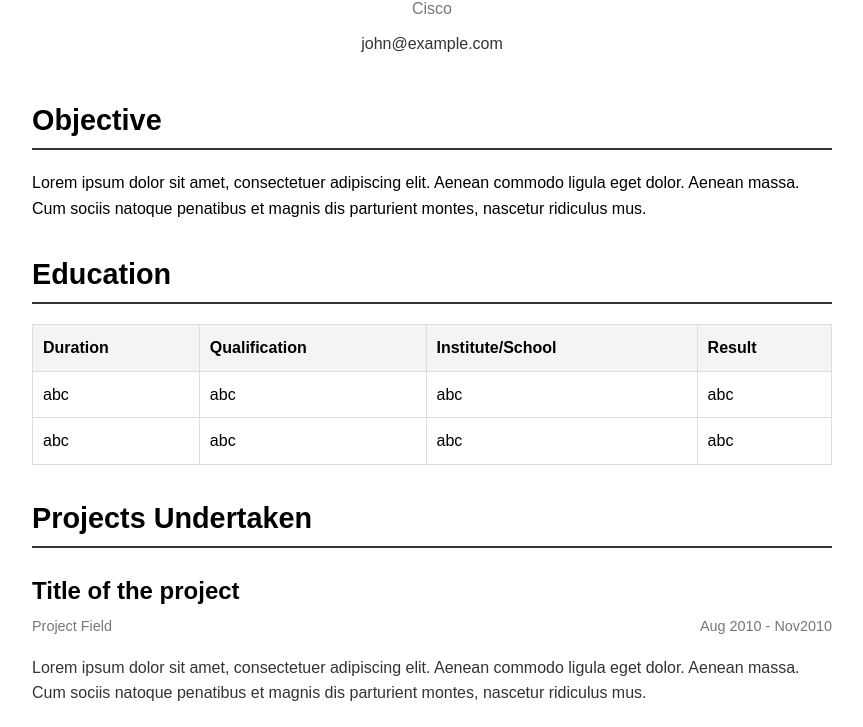
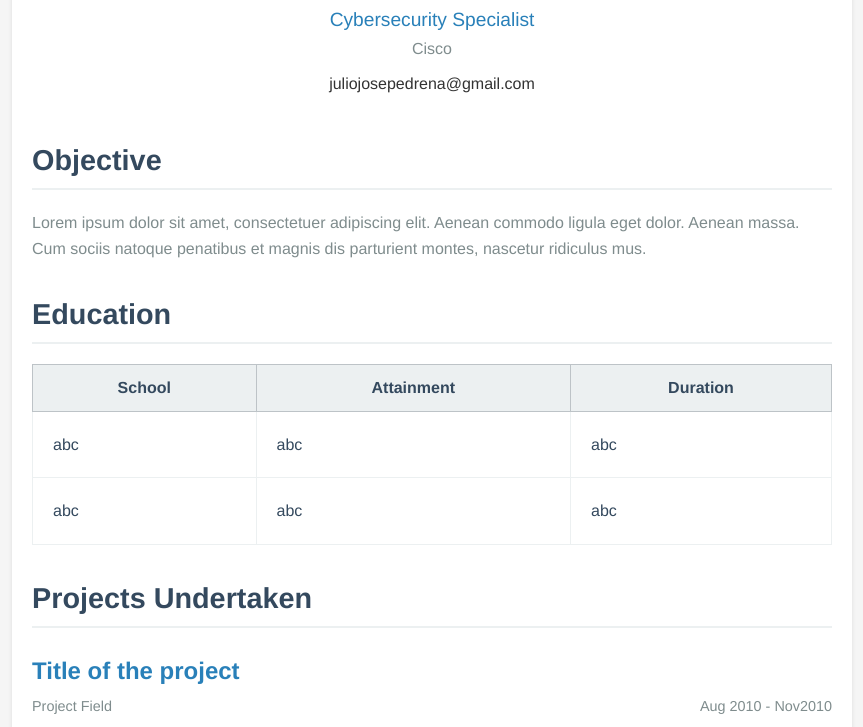
Before and after one commit to Darepen/WD-Seatwork2, a plain HTML site: page index.html in a window 1280 px wide. Shown: the part 129-856 px from the top of the page, without its empty margins (208-1071 px from the left). Drawn offline with Linux system fonts and the light colour scheme.

Commit message:
Changes in index and css 10:52am

```diff
--- a/assets/css/style.css
+++ b/assets/css/style.css
@@ -1,16 +1,21 @@
 /* General Styles */
 body {
-   font-family: Arial, sans-serif;
+   font-family: 'Helvetica Neue', Arial, sans-serif;
+   background-color: #f5f5f5;
+   color: #333;
    line-height: 1.6;
    margin: 0;
    padding: 0;
 }
 
 .container {
-   width: 80%;
+   width: 90%;
    max-width: 800px;
-   margin: 0 auto;
+   margin: 40px auto;
    padding: 20px;
+   background-color: #fff;
+   box-shadow: 0 2px 4px rgba(0, 0, 0, 0.1);
+   border-radius: 8px;
 }
 
 /* Header Styles */
@@ -19,9 +24,10 @@ header {
    margin-bottom: 40px;
 }
 
-header #name {
+header h1#name {
    font-size: 2.5em;
    margin: 0;
+   color: #2c3e50;
 }
 
 header #designation {
@@ -31,11 +37,12 @@ header #designation {
 header #designation .title {
    display: block;
    font-size: 1.2em;
+   color: #2980b9;
 }
 
 header #designation .organization {
    font-size: 1em;
-   color: #777;
+   color: #7f8c8d;
 }
 
 header .contact {
@@ -58,13 +65,15 @@ section {
 
 section h2.title {
    font-size: 1.8em;
-   border-bottom: 2px solid #333;
+   border-bottom: 2px solid #ecf0f1;
    padding-bottom: 5px;
    margin-bottom: 20px;
+   color: #34495e;
 }
 
 .description p {
    margin-bottom: 15px;
+   color: #7f8c8d;
 }
 
 /* Table Styles */
@@ -75,18 +84,21 @@ table {
 }
 
 table thead {
-   background-color: #f4f4f4;
+   background-color: #ecf0f1;
 }
 
 table thead td {
    font-weight: bold;
+   text-align: center;
    padding: 10px;
-   border: 1px solid #ddd;
+   border: 1px solid #bdc3c7;
+   color: #34495e;
 }
 
 table td {
-   padding: 10px;
-   border: 1px solid #ddd;
+   padding: 20px;
+   border: 1px solid #ecf0f1;
+   color: #34495e;
 }
 
 /* Project Styles */
@@ -97,11 +109,12 @@ table td {
 .project .title {
    font-size: 1.5em;
    margin-bottom: 5px;
+   color: #2980b9;
 }
 
 .project .meta {
    font-size: 0.9em;
-   color: #777;
+   color: #7f8c8d;
 }
 
 .project .meta .date {
@@ -110,5 +123,5 @@ table td {
 
 .project .description {
    font-size: 1em;
-   color: #333;
+   color: #7f8c8d;
 }
--- a/index.html
+++ b/index.html
@@ -19,7 +19,7 @@
 		</div>
 
 		<div class="contact">
-			<div class="email">john@example.com</div>
+			<div class="email">juliojosepedrena@gmail.com</div>
 		</div>
 
 	</header>
@@ -42,10 +42,9 @@
 
 				<table>
 					<thead>
+						<td>School</td>
+						<td>Attainment</td>
 						<td>Duration</td>
-						<td>Qualification</td>
-						<td>Institute/School</td>
-						<td>Result</td>
 					</thead>
 
 					<!-- edit this/ row-wise-->
@@ -53,11 +52,9 @@
 						<td>abc</td>
 						<td>abc</td>
 						<td>abc</td>
-						<td>abc</td>
 					</tr>
 
 					<tr> <!-- row2 -->
-						<td>abc</td>
 						<td>abc</td>
 						<td>abc</td>
 						<td>abc</td>
```
